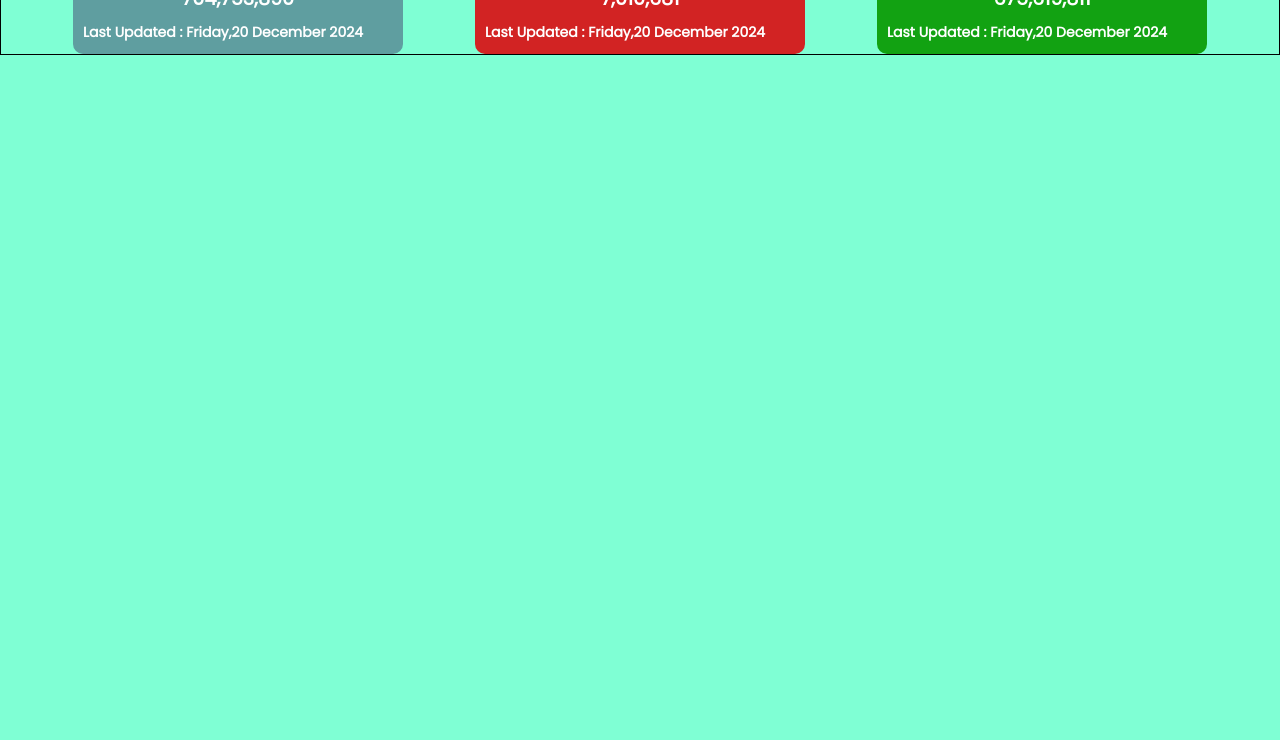
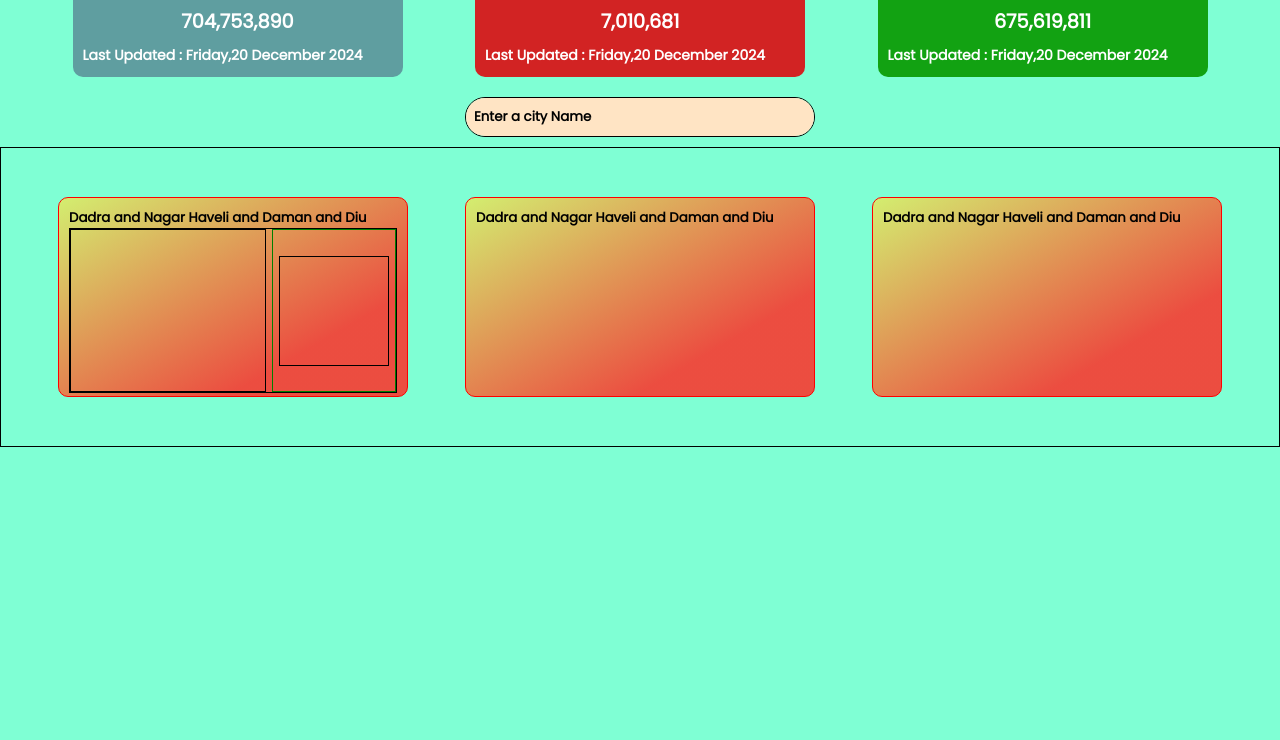
Before and after one commit to bhavinparmar005/Corona-API, a plain HTML site: page index.html in a window 1280 px wide. Shown: the part 135-875 px from the top of the page. Before the commit the page ends 800 px from the top, so only its background shows below. Drawn offline with Linux system fonts and the light colour scheme; no server answers.

Commit message:
projects

```diff
--- a/assest/CSS/style.css
+++ b/assest/CSS/style.css
@@ -7,15 +7,17 @@
 }
 body{
     background-color: aquamarine;
+    height: 5000px;
 }
 h1{
     text-align: center;
+    font-size: 3rem;
 }
 .all_contury_data_main{
     margin-top: 10px;
     width: 100%;
     height: auto;
-    border: 1px solid black;
+    /* border: 1px solid black; */
     display: flex;
     justify-content: space-evenly;
     flex-wrap: wrap;
@@ -31,7 +33,7 @@ h1{
 .total_case_and_icon_main{
     width: 100%;
     height: 30px;
-    /* border: 1px solid bisque; */
+    /* border: 1px solid bisque;     */
     display: flex;
     justify-content: space-between;
     align-items: center;
@@ -94,12 +96,95 @@ color: white;
     border-radius: 10px;
 }
 
+.search_bar_main{
+    margin-top: 10px;
+    width: 100%;
+    height: 60px;
+    /* border: 1px solid red; */
+    display: flex;
+    justify-content: center;
+    align-items: center;
+    position: sticky;
+    top: 0px;
+}
+.search_bar{
+    width: 350px;
+    height: 40px;
+    border: 1px solid black;
+    border-radius: 20px;
+    overflow: hidden;
+}
+.search_bar >input{
+    width: 100%;
+    height: 100%;
+    outline: none;
+    border: none;
+    padding-left: 8px;
+    background-color: bisque;
 
-/* input{
-    width: 400px;
-    height: 40px;
-    margin-left: 10px;
-    margin-bottom: 50px;
-    font-size: 1.2rem;
-    color: red;
-} */
+}
+::placeholder{
+    color: black;
+}
+.container{
+    width: 100%;
+    height: 300px;
+    border: 1px solid black;
+    display: flex;
+    justify-content: space-evenly;
+    align-items: center;
+}
+.city_data_main{
+    width: 350px;
+    height: 200px;
+    border: 1px solid red;
+    padding: 10px;
+    border-radius: 10px;
+    background-color: #ffe53b33;
+background-image: linear-gradient(150deg, #ffe53b91 0%, #ff2525cf 74%);
+
+}
+
+.data_main_with_fleg{
+    width: 100%;
+    height: 165px;
+    border: 1px solid black;
+    display: flex;
+    justify-content: space-between;
+}
+.data_main{
+    width: 60%;
+    height: 100%;
+    border: 1px solid black;
+}
+
+
+
+
+
+
+
+
+
+
+
+
+
+
+.fleg_img_main{
+    width: 38%;
+    height: 100%;
+    border: 1px solid green;
+    display: flex;
+    align-items: center;
+    justify-content: center;
+}
+.fleg_img{
+    width: 110px;
+    height: 110px;
+    border: 1px solid black;
+}
+.fleg_img >img{
+    width: 100%;
+    height: 100%;
+}
--- a/index.html
+++ b/index.html
@@ -74,10 +74,49 @@
 
 
 
+<div class="search_bar_main">
+    <div class="search_bar">
+
+        <input type="text" id="search" placeholder="Enter a city Name" />
+    </div>
+
+</div>
+
+    <div class="container">
+
+        <div class="city_data_main">
+            <h5>Dadra and Nagar Haveli and Daman and Diu</h5>
+
+            <div class="data_main_with_fleg">
+
+                <div class="data_main"></div>
+                <div class="fleg_img_main">
+                    <div class="fleg_img">
+
+                    </div>
+                </div>
+
+            </div>
+
+        </div>
 
 
-    <!-- <input type="text" id="search" placeholder="enter a value" /> -->
-    <div class="container"></div>
+
+
+
+
+
+
+        <div class="city_data_main">
+            <h5>Dadra and Nagar Haveli and Daman and Diu</h5>
+
+        </div>
+        <div class="city_data_main">
+            <h5>Dadra and Nagar Haveli and Daman and Diu</h5>
+
+        </div>
+
+    </div>
 
     <script src="./assest/JS/script.js">
 
```
